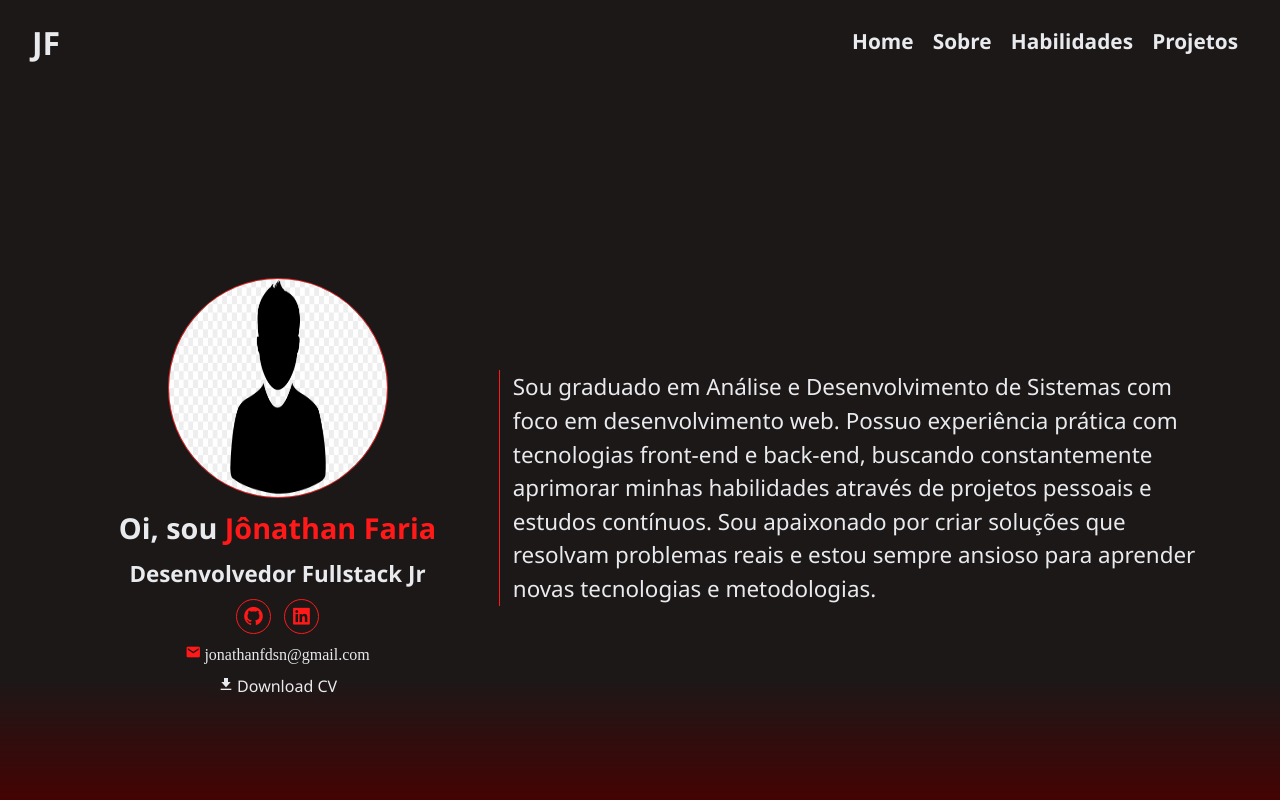
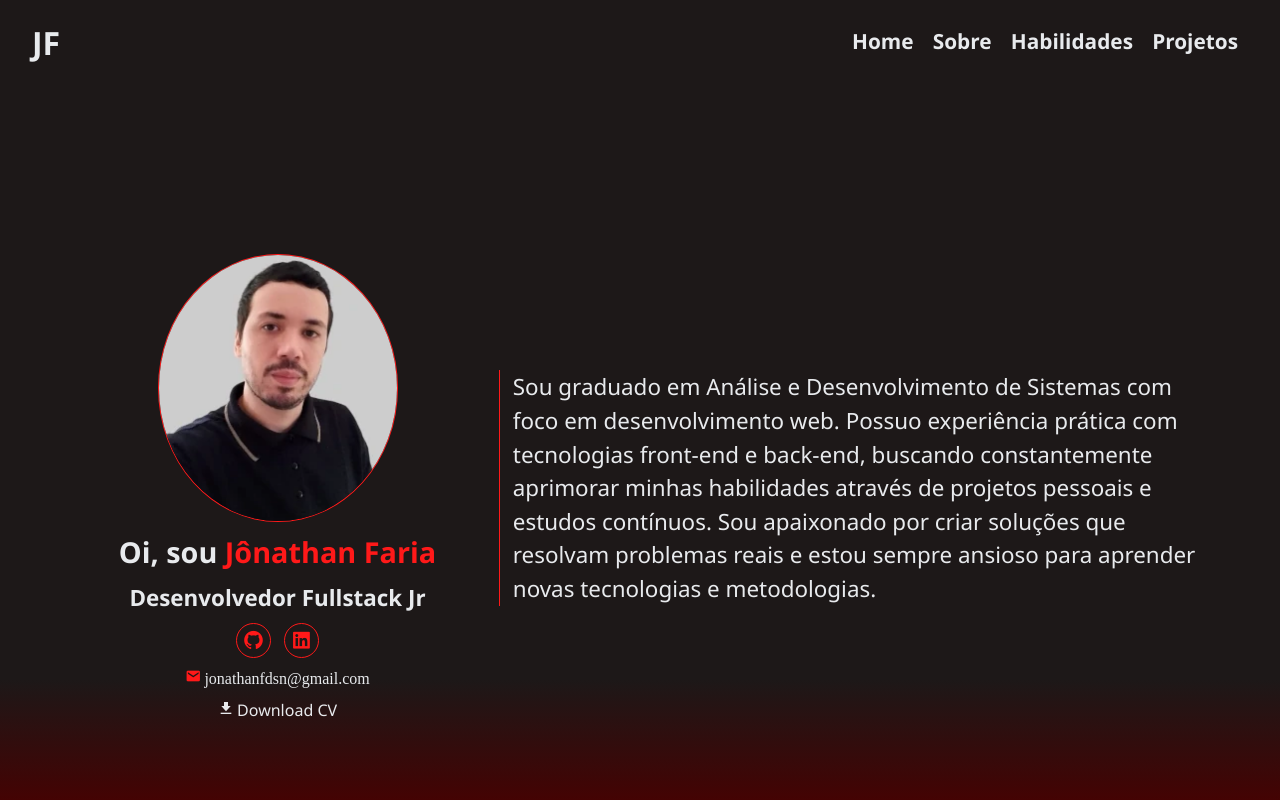
Before and after one commit to jfdsn/Meu-portfolio, a Next.js app: page / in a window 1280 px wide. Shown: the top 800 px of the page. Built offline with nearby package versions, Linux system fonts and the light colour scheme.

Commit message:
refactor: Update profile image and styles in HomePage component

```diff
--- a/src/components/HomePage.jsx
+++ b/src/components/HomePage.jsx
@@ -9,7 +9,7 @@ export const HomePage = ({ profile }) => {
         <>
             <section id="about" className="hero-content">
                 <div className="info-content">
-                    <Image alt='perfil image' width={220} height={220} src='/placeholder.jpg' />
+                    <Image alt='perfil image' width={240} height={268} src='/foto-perfil.webp' />
                     <h1>Oi, sou <span>{profile.name}</span></h1>
                     <h3>{profile.title}</h3>
                     <div className="social-links">
--- a/src/styles/homepage.sass
+++ b/src/styles/homepage.sass
@@ -14,6 +14,7 @@
         gap: 0.5rem
         img
             border-radius: 50%
+            object-fit: cover
             border: .1rem solid $light-red
         span
             color: $light-red
```
Also changed, not shown: public/foto-perfil.webp (added), public/placeholder.jpg (deleted).
